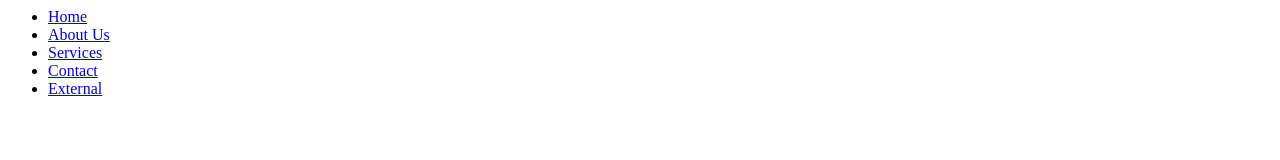
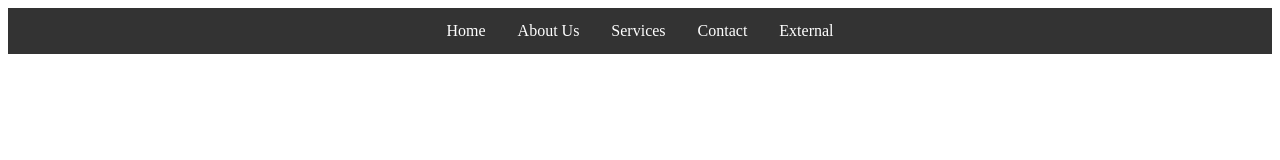
Before and after one commit to jenlee-tech/Voyage11-solo-project-tier1, a plain HTML site: page index.html in a window 1280 px wide. Drawn offline with Linux system fonts and the light colour scheme.

Commit message:
added styling for nav bar

```diff
--- a/css/main.css
+++ b/css/main.css
@@ -0,0 +1,35 @@
+#nav {
+    text-align: center;
+    background-color: #333;
+
+
+}
+
+
+/*styling for navigation bar*/
+ul {
+    display: inline-block;
+    list-style-type: none;
+    margin: 0;
+    padding: 0;
+    overflow: hidden;
+    background-color: #333;
+    text-align: center;
+}
+
+li {
+    float: left;
+}
+
+li a {
+    display: block;
+    color: white;
+    text-align: center;
+    padding: 14px 16px;
+    text-decoration: none;
+}
+
+/* Change the link color to #111 (black) on hover */
+li a:hover {
+    background-color: #111;
+}
--- a/index.html
+++ b/index.html
@@ -11,7 +11,6 @@
     <link rel="stylesheet" href="css/main.css" />
 </head>
 
-<header>
 <div id="nav">
     <ul>
         <li><a href="#nav">Home</a></li>
@@ -20,10 +19,10 @@
         <li><a href="#contactform">Contact</a></li>
         <li><a href="#External">External</a></li>
     </ul>
-
 </div>
 
-</header>
+
+
 <div id="main">
     <section id="mainimage">
 
```
Lines whose indentation alone changed are shown as unchanged.
